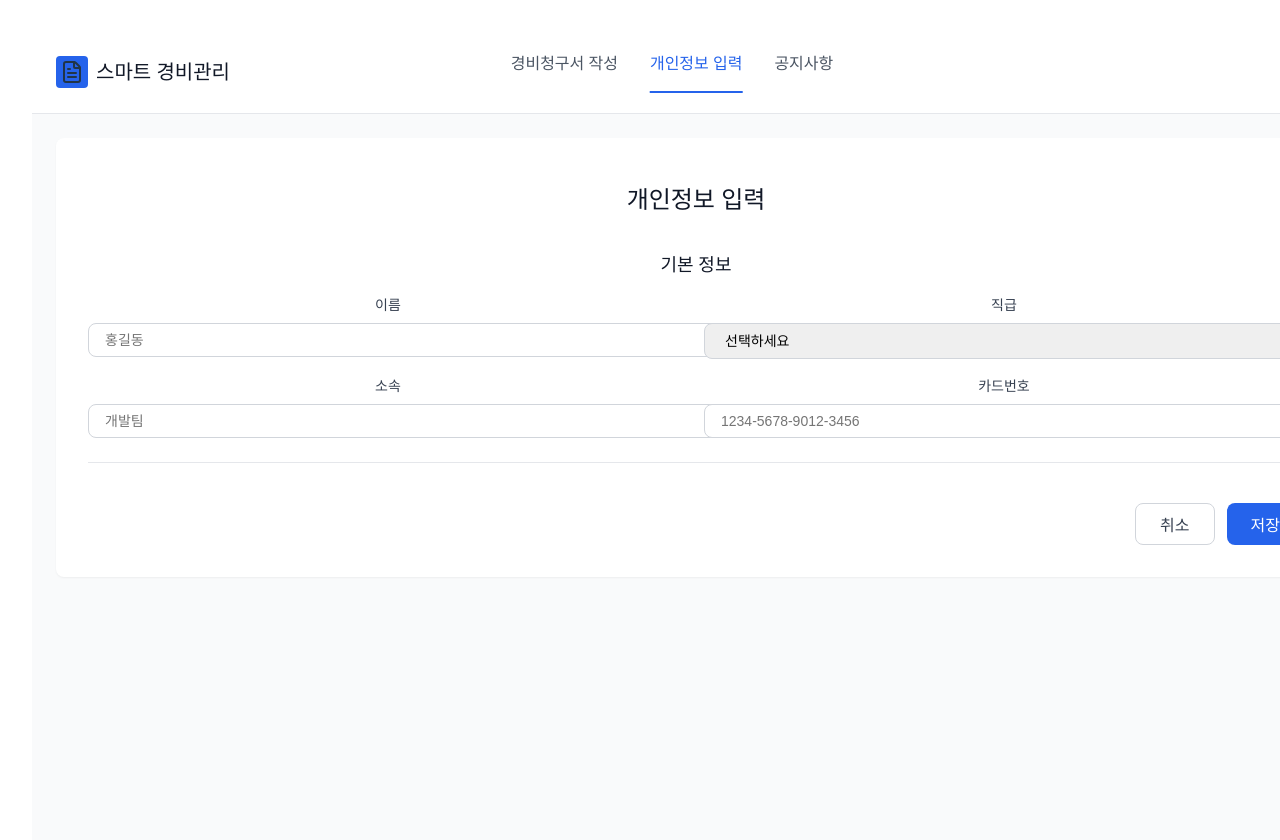
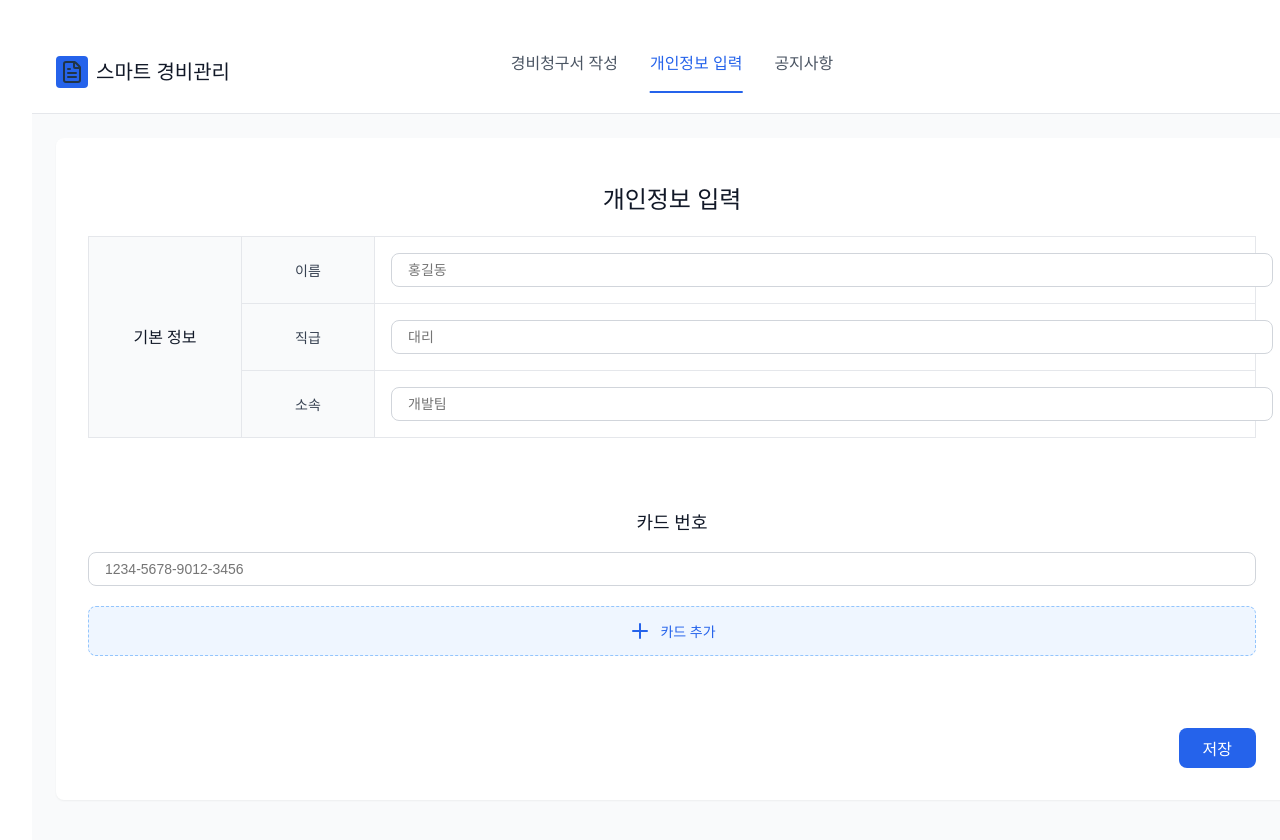
Before and after one commit to kgj960425/05_auto_claim_expense_form_fe, a React (Vite) app: page /personal-info in a window 1280 px wide. Shown: the top 840 px of the page. Built offline with nearby package versions, Linux system fonts and the light colour scheme.

Commit message:
[update] 개인정보 입력 수정

```diff
--- a/src/views/pages/ExpenseClaimPage.css
+++ b/src/views/pages/ExpenseClaimPage.css
@@ -1,13 +1,20 @@
 .expense-claim-page {
   min-height: 100vh;
   background-color: #f9fafb;
-  padding: 1.5rem;
+  padding: 0;
+  width: 100%;
+  box-sizing: border-box;
+  display: flex;
+  justify-content: center;
+  align-items: flex-start;
+  padding-top: 1.5rem;
 }
 
 .expense-claim-container {
-  max-width: 80rem;
-  min-width: 1280px;
-  margin: 0 auto;
+  width: 1280px;
+  max-width: 1280px;
+  padding: 0 1.5rem;
+  box-sizing: border-box;
 }
 
 /* 진행 상황 */
@@ -17,6 +24,8 @@
   box-shadow: 0 1px 2px 0 rgba(0, 0, 0, 0.05);
   padding: 1.5rem 2rem;
   margin-bottom: 1.5rem;
+  width: 100%;
+  box-sizing: border-box;
 }
 
 .progress-header {
@@ -123,6 +132,8 @@
   grid-template-columns: repeat(2, 1fr);
   gap: 1.5rem;
   margin-bottom: 1.5rem;
+  width: 100%;
+  box-sizing: border-box;
 }
 
 /* 영수 상세 내용 */
@@ -131,6 +142,8 @@
   border-radius: 0.5rem;
   box-shadow: 0 1px 2px 0 rgba(0, 0, 0, 0.05);
   padding: 1.5rem;
+  width: 100%;
+  box-sizing: border-box;
 }
 
 .section-title {
@@ -212,6 +225,8 @@
   border-radius: 0.5rem;
   box-shadow: 0 1px 2px 0 rgba(0, 0, 0, 0.05);
   padding: 1.5rem;
+  width: 100%;
+  box-sizing: border-box;
 }
 
 .upload-area {
@@ -269,6 +284,8 @@
   display: grid;
   grid-template-columns: repeat(3, 1fr);
   gap: 1.5rem;
+  width: 100%;
+  box-sizing: border-box;
 }
 
 .card {
@@ -276,6 +293,8 @@
   border-radius: 0.5rem;
   box-shadow: 0 1px 2px 0 rgba(0, 0, 0, 0.05);
   padding: 1.5rem;
+  width: 100%;
+  box-sizing: border-box;
 }
 
 .card-content {
--- a/src/views/pages/NoticePage.css
+++ b/src/views/pages/NoticePage.css
@@ -1,13 +1,20 @@
 .notice-page {
   min-height: 100vh;
   background-color: #f9fafb;
-  padding: 1.5rem;
+  padding: 0;
+  width: 100%;
+  box-sizing: border-box;
+  display: flex;
+  justify-content: center;
+  align-items: flex-start;
+  padding-top: 1.5rem;
 }
 
 .notice-container {
-  max-width: 80rem;
-  min-width: 1280px;
-  margin: 0 auto;
+  width: 1280px;
+  max-width: 1280px;
+  padding: 0 1.5rem;
+  box-sizing: border-box;
 }
 
 .notice-card {
@@ -15,6 +22,8 @@
   border-radius: 0.5rem;
   box-shadow: 0 1px 2px 0 rgba(0, 0, 0, 0.05);
   padding: 2rem;
+  width: 100%;
+  box-sizing: border-box;
 }
 
 .notice-header {
--- a/src/views/pages/PersonalInfoPage.css
+++ b/src/views/pages/PersonalInfoPage.css
@@ -1,13 +1,20 @@
 .personal-info-page {
   min-height: 100vh;
   background-color: #f9fafb;
-  padding: 1.5rem;
+  padding: 0;
+  width: 100%;
+  box-sizing: border-box;
+  display: flex;
+  justify-content: center;
+  align-items: flex-start;
+  padding-top: 1.5rem;
 }
 
 .personal-info-container {
-  max-width: 80rem;
-  min-width: 1280px;
-  margin: 0 auto;
+  width: 1280px;
+  max-width: 1280px;
+  padding: 0 1.5rem;
+  box-sizing: border-box;
 }
 
 .personal-info-card {
@@ -15,6 +22,8 @@
   border-radius: 0.5rem;
   box-shadow: 0 1px 2px 0 rgba(0, 0, 0, 0.05);
   padding: 2rem;
+  width: 100%;
+  box-sizing: border-box;
 }
 
 .page-title {
@@ -31,8 +40,7 @@
 }
 
 .form-section {
-  border-bottom: 1px solid #e5e7eb;
-  padding-bottom: 1.5rem;
+  margin-bottom: 2rem;
 }
 
 .section-title {
@@ -42,23 +50,44 @@
   margin-bottom: 1rem;
 }
 
-.form-grid {
-  display: grid;
-  grid-template-columns: repeat(2, 1fr);
-  gap: 1rem;
+/* 테이블 스타일 */
+.info-table {
+  width: 100%;
+  border-collapse: collapse;
+  border: 1px solid #e5e7eb;
 }
 
-.form-group {
-  display: flex;
-  flex-direction: column;
+.info-table td {
+  border: 1px solid #e5e7eb;
+  padding: 1rem;
 }
 
-.form-label {
-  display: block;
+.table-header {
+  background-color: #f9fafb;
+  font-weight: 600;
+  font-size: 1rem;
+  color: #111827;
+  text-align: center;
+  vertical-align: middle;
+  width: 120px;
+}
+
+.table-label {
+  background-color: #f9fafb;
+  font-weight: 500;
   font-size: 0.875rem;
-  font-weight: 500;
   color: #374151;
-  margin-bottom: 0.5rem;
+  width: 100px;
+  text-align: center;
+}
+
+.table-input {
+  background-color: white;
+  padding: 0.75rem 1rem;
+}
+
+.table-input .form-input {
+  margin: 0;
 }
 
 .form-input,
@@ -125,3 +154,59 @@
 .button-submit:hover {
   background-color: #1d4ed8;
 }
+
+/* 카드 번호 */
+.card-numbers-container {
+  display: flex;
+  flex-direction: column;
+  gap: 0.75rem;
+}
+
+.card-number-item {
+  display: flex;
+  gap: 0.5rem;
+  align-items: center;
+}
+
+.card-number-item .form-input {
+  flex: 1;
+}
+
+.remove-card-button {
+  padding: 0.5rem;
+  background-color: #fee2e2;
+  color: #dc2626;
+  border: none;
+  border-radius: 0.375rem;
+  cursor: pointer;
+  display: flex;
+  align-items: center;
+  justify-content: center;
+  transition: background-color 0.2s;
+}
+
+.remove-card-button:hover {
+  background-color: #fecaca;
+}
+
+.add-card-button {
+  display: flex;
+  align-items: center;
+  justify-content: center;
+  gap: 0.5rem;
+  padding: 0.75rem 1rem;
+  background-color: #eff6ff;
+  color: #2563eb;
+  border: 1px dashed #93c5fd;
+  border-radius: 0.5rem;
+  cursor: pointer;
+  transition: all 0.2s;
+  font-size: 0.875rem;
+  font-weight: 500;
+  margin-top: 0.5rem;
+}
+
+.add-card-button:hover {
+  background-color: #dbeafe;
+  border-color: #60a5fa;
+}
--- a/src/views/pages/PersonalInfoPage.tsx
+++ b/src/views/pages/PersonalInfoPage.tsx
@@ -1,6 +1,26 @@
+import { useState } from 'react'
+import { Plus, X } from 'lucide-react'
 import './PersonalInfoPage.css'
 
 const PersonalInfoPage = () => {
+  const [cardNumbers, setCardNumbers] = useState([''])
+
+  const addCardNumber = () => {
+    setCardNumbers([...cardNumbers, ''])
+  }
+
+  const removeCardNumber = (index: number) => {
+    if (cardNumbers.length > 1) {
+      setCardNumbers(cardNumbers.filter((_, i) => i !== index))
+    }
+  }
+
+  const updateCardNumber = (index: number, value: string) => {
+    const newCardNumbers = [...cardNumbers]
+    newCardNumbers[index] = value
+    setCardNumbers(newCardNumbers)
+  }
+
   return (
     <div className="personal-info-page">
       <div className="personal-info-container">
@@ -10,51 +30,80 @@ const PersonalInfoPage = () => {
           <form className="info-form">
             {/* 기본 정보 */}
             <div className="form-section">
-              <h2 className="section-title">기본 정보</h2>
-              <div className="form-grid">
-                <div className="form-group">
-                  <label className="form-label">이름</label>
+              <table className="info-table">
+                <tbody>
+                  <tr>
+                    <td className="table-header" rowSpan={3}>기본 정보</td>
+                    <td className="table-label">이름</td>
+                    <td className="table-input">
                       <input
                         type="text"
                         className="form-input"
                         placeholder="홍길동"
                       />
-                </div>
-                <div className="form-group">
-                  <label className="form-label">직급</label>
-                  <select className="form-select">
-                    <option>선택하세요</option>
-                    <option>사원</option>
-                    <option>대리</option>
-                    <option>과장</option>
-                    <option>차장</option>
-                    <option>부장</option>
-                  </select>
-                </div>
-                <div className="form-group">
-                  <label className="form-label">소속</label>
+                    </td>
+                  </tr>
+                  <tr>
+                    <td className="table-label">직급</td>
+                    <td className="table-input">
+                      <input
+                        type="text"
+                        className="form-input"
+                        placeholder="대리"
+                      />
+                    </td>
+                  </tr>
+                  <tr>
+                    <td className="table-label">소속</td>
+                    <td className="table-input">
                       <input
                         type="text"
                         className="form-input"
                         placeholder="개발팀"
                       />
+                    </td>
+                  </tr>
+                </tbody>
+              </table>
             </div>
-                <div className="form-group">
-                  <label className="form-label">카드번호</label>
+
+            {/* 카드 번호 */}
+            <div className="form-section">
+              <h2 className="section-title">카드 번호</h2>
+              <div className="card-numbers-container">
+                {cardNumbers.map((cardNumber, index) => (
+                  <div key={index} className="card-number-item">
                     <input
                       type="text"
                       className="form-input"
                       placeholder="1234-5678-9012-3456"
+                      value={cardNumber}
+                      onChange={(e) => updateCardNumber(index, e.target.value)}
                     />
+                    {cardNumbers.length > 1 && (
+                      <button
+                        type="button"
+                        className="remove-card-button"
+                        onClick={() => removeCardNumber(index)}
+                      >
+                        <X className="w-4 h-4" />
+                      </button>
+                    )}
                   </div>
+                ))}
+                <button
+                  type="button"
+                  className="add-card-button"
+                  onClick={addCardNumber}
+                >
+                  <Plus className="w-5 h-5" />
+                  카드 추가
+                </button>
               </div>
             </div>
 
             {/* 버튼 */}
             <div className="button-group">
-              <button type="button" className="button-cancel">
-                취소
-              </button>
               <button type="submit" className="button-submit">
                 저장
               </button>
```
Lines whose indentation alone changed are shown as unchanged.
